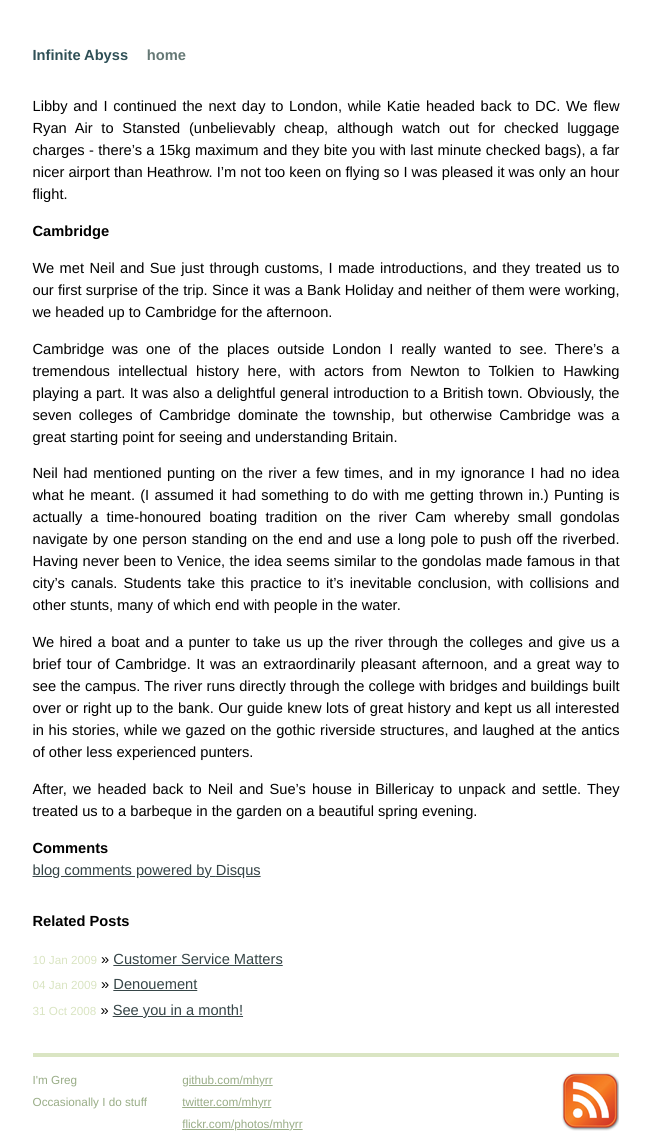
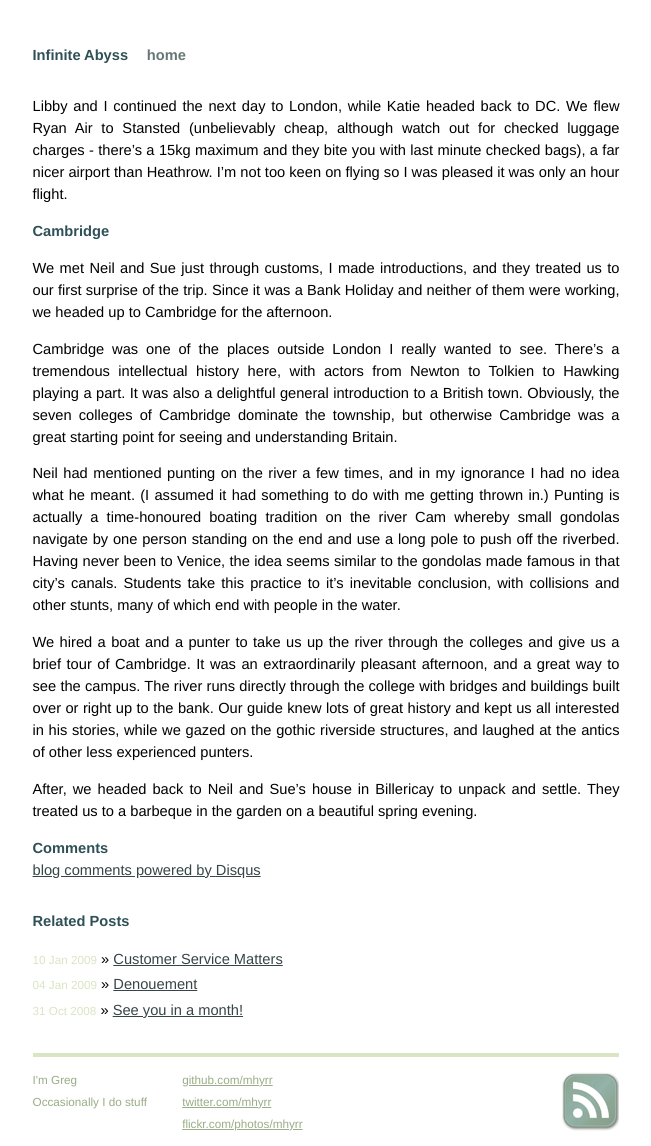
Before and after one commit to mhyrr/mhyrr.github.com, a Jekyll site: the page built from _posts/2008-05-13-a_brief_introduction_to_britain.markdown, in a window 1280 px wide. Shown: the whole page, without its empty margins (314-965 px from the left). Built offline with Jekyll 4.4.1, drawn with Linux system fonts in a browser that asks for light colours; comment, search, counter and statistics services are not loaded.

Commit message:
themes rss png

```diff
--- a/css/screen.css
+++ b/css/screen.css
@@ -24,6 +24,7 @@ body {
 
 h1, h2, h3, h4, h5, h6 {
   font-size: 100%;
+  color: #2F5057;
 }
 
 h1 {
```
Also changed, not shown: images/rss.png.
